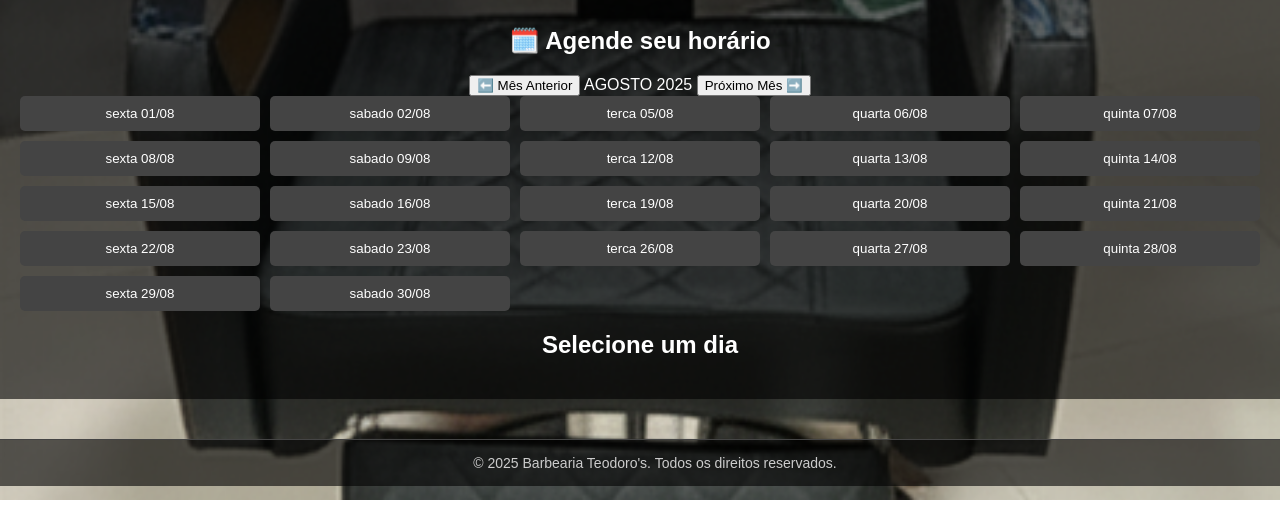
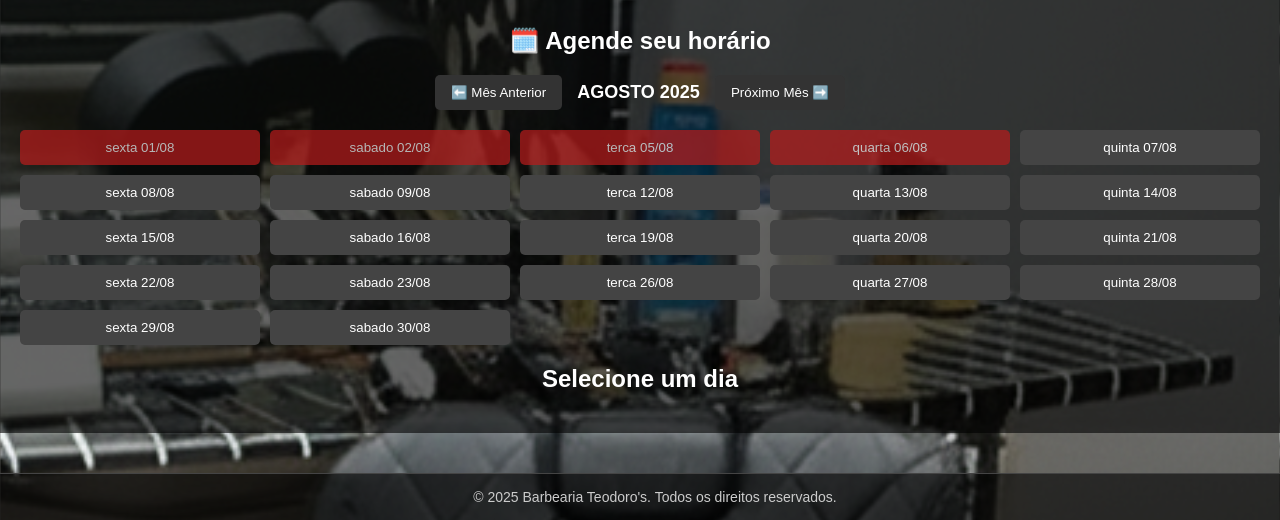
Before and after one commit to wesleyspereira/Agendamento-Teodoro-s-Cliente, a plain HTML site: page index.html in a window 1280 px wide. Shown: the part 300-820 px from the top of the page. Drawn offline with Linux system fonts and the light colour scheme.

Commit message:
Update style.css

```diff
--- a/style.css
+++ b/style.css
@@ -188,3 +188,33 @@ ul li:hover {
   transform: scale(1.05);
   border: 2px solid #fff;
 }
+.grid-dias button.selecionado {
+  background-color: #10b981;
+  transform: scale(1.05);
+  border: 2px solid #fff;
+}
+
+.grid-dias button.dia-passado {
+  background-color: #b91c1c;
+  cursor: not-allowed;
+  opacity: 0.7;
+}
+.navegacao-mes {
+  display: flex;
+  justify-content: center;
+  align-items: center;
+  gap: 15px;
+  margin: 20px 0;
+}
+.navegacao-mes button {
+  background: #333;
+  color: white;
+  border: none;
+  padding: 10px 16px;
+  border-radius: 5px;
+  cursor: pointer;
+}
+#mes-atual {
+  font-size: 18px;
+  font-weight: bold;
+}
```
